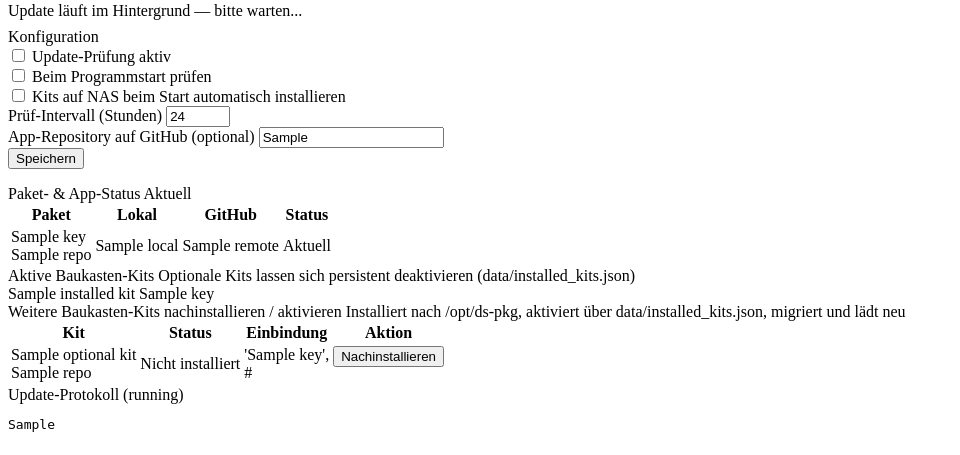
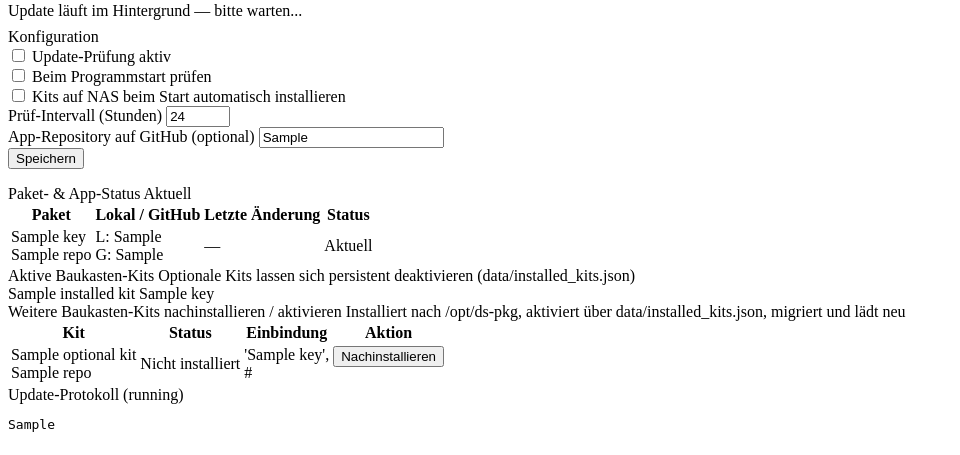
Before and after one commit to bzaiser/ops-django-kit, a Django app: template ops_kit/templates/ops_kit/partials/updates_content.html in a window 1280 px wide. Shown: the part 161-616 px from the top of the page, without its empty margins (0-960 px from the left). Run offline with Django 3.2, Linux system fonts and the light colour scheme; the template is opened without the code that fills it: most values are stand-ins (such as "Sample title", 1, 10 or a date in 2020).

Commit message:
Widen Paket- & App-Status, merge Lokal/GitHub column, and show commit message with hover

```diff
--- a/ops_kit/templates/ops_kit/partials/updates_content.html
+++ b/ops_kit/templates/ops_kit/partials/updates_content.html
@@ -40,7 +40,7 @@
 </div>
 
 <div class="row g-3">
-    <div class="col-12 col-lg-5">
+    <div class="col-12 col-lg-4 col-xl-3">
         <div class="card shadow-sm h-100">
             <div class="card-header fw-bold"><i class="bi bi-sliders me-1"></i> {% trans "Konfiguration" %}</div>
             <div class="card-body">
@@ -74,7 +74,7 @@
         </div>
     </div>
 
-    <div class="col-12 col-lg-7">
+    <div class="col-12 col-lg-8 col-xl-9">
         <div class="card shadow-sm h-100">
             <div class="card-header fw-bold d-flex justify-content-between align-items-center">
                 <span><i class="bi bi-boxes me-1"></i> {% trans "Paket- & App-Status" %}</span>
@@ -85,13 +85,13 @@
                 {% endif %}
             </div>
             <div class="table-responsive">
-                <table class="table table-hover align-middle mb-0">
+                <table class="table table-sm table-hover align-middle mb-0">
                     <thead>
                         <tr>
                             <th>{% trans "Paket" %}</th>
-                            <th>{% trans "Lokal" %}</th>
-                            <th>{% trans "GitHub" %}</th>
-                            <th>{% trans "Status" %}</th>
+                            <th>{% trans "Lokal / GitHub" %}</th>
+                            <th>{% trans "Letzte Änderung" %}</th>
+                            <th class="text-end">{% trans "Status" %}</th>
                         </tr>
                     </thead>
                     <tbody>
@@ -99,11 +99,22 @@
                         <tr>
                             <td>
                                 <div class="fw-semibold">{{ item.key }}</div>
-                                <div class="small text-muted">{{ item.message|default:item.repo }}</div>
+                                <div class="small text-muted">{{ item.repo }}</div>
                             </td>
-                            <td class="small font-monospace">{{ item.local|default:"—" }}</td>
-                            <td class="small font-monospace">{{ item.remote|default:"—" }}</td>
-                            <td>
+                            <td class="small font-monospace text-nowrap">
+                                <div><span class="text-muted">L:</span> {{ item.local|slice:":7"|default:"—" }}</div>
+                                <div><span class="text-muted">G:</span> <span class="{% if item.update_available %}text-warning-emphasis fw-bold{% endif %}">{{ item.remote|slice:":7"|default:"—" }}</span></div>
+                            </td>
+                            <td style="max-width: 280px;">
+                                {% if item.message or item.full_message %}
+                                <div class="small text-truncate" style="cursor: help;" title="{{ item.full_message|default:item.message }}" data-bs-toggle="tooltip" data-bs-placement="top">
+                                    {{ item.message|default:item.full_message }}
+                                </div>
+                                {% else %}
+                                <span class="small text-muted">—</span>
+                                {% endif %}
+                            </td>
+                            <td class="text-end text-nowrap">
                                 {% if item.update_available %}
                                     {% if item.download_url %}
                                     <a href="{{ item.download_url }}" target="_blank" rel="noopener" class="btn btn-sm btn-warning rounded-pill px-3">
```
Also changed, not shown: ops_kit/updater.py (+22 -6 lines).
